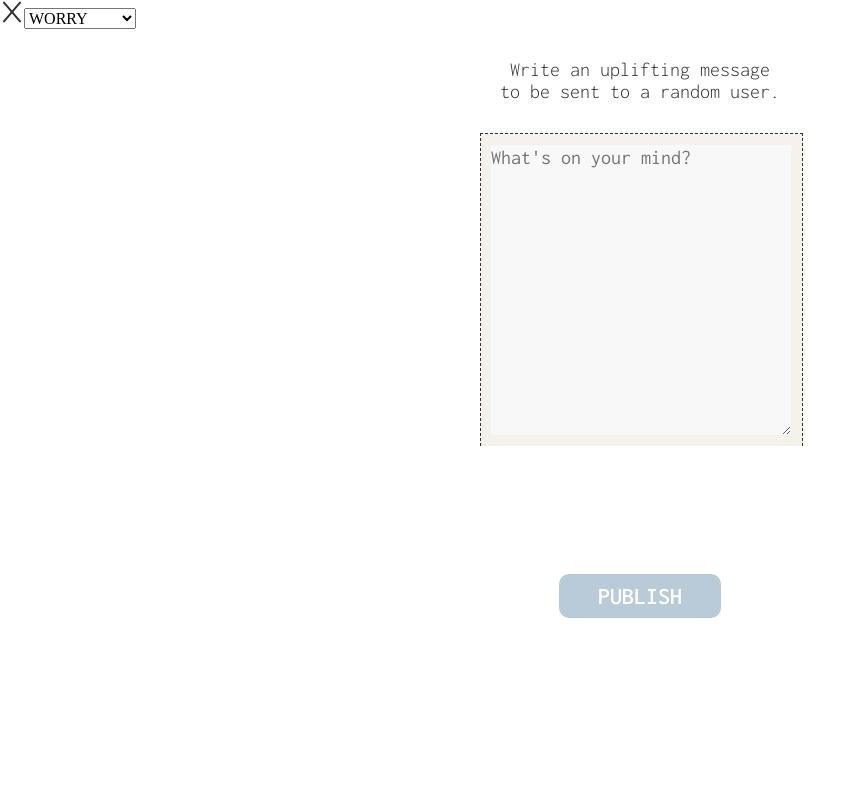
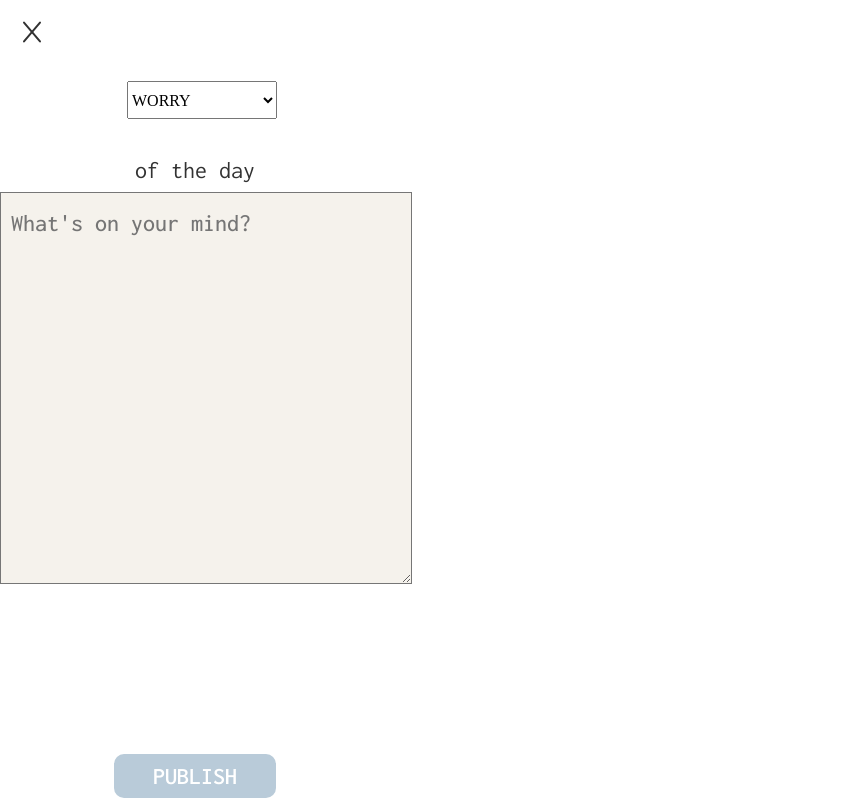
Before and after one commit to cs160-group-7/final, a React (Create React App) app: page /feed/post in a window 1280 px wide. Shown: the whole page, without its empty margins (0-866 px from the left). Built offline with nearby package versions, Linux system fonts and the light colour scheme.

Commit message:
done css

```diff
--- a/src/pages/Feed.js
+++ b/src/pages/Feed.js
@@ -10,7 +10,7 @@ const Feed = () => {
 
     const [showYours, setShowYours] = useState(true)
     const [posts, setPosts] = useState([]);
-    const MY_ID = "1"
+    const MY_ID = "Wonjae"
     const navigate = useNavigate();
 
     useEffect(() => {
--- a/src/pages/NewPost.js
+++ b/src/pages/NewPost.js
@@ -7,7 +7,7 @@ const NewPost = () => {
 
     const [topic, setTopic] = useState("GRATITUDE")
     const [content, setContent] = useState("")
-    const [author, setAuthor] = useState("1")
+    const [author, setAuthor] = useState("Wonjae")
     const onContentChanage = (event) => {
         const {target : {value}} = event;
         setContent(value);
@@ -30,15 +30,14 @@ const NewPost = () => {
                 <option>WORRY</option>
                 <option>GRATITUDE</option>
             </select>
-            <h4 className="post-inst">Write an uplifting message to be sent to a random user.</h4>
+            <h4 className="post-inst">of the day</h4>
             <div className="post-full-wrap">
-                <div className="post-container">
                     <textarea
                         value = {content}
                         onChange={onContentChanage}
                         placeholder="What's on your mind?"
+                        className="post-container"
                     ></textarea>
-                </div>
             </div>
             <button className="publish-button" onClick={(event) => {
                 event.preventDefault();
@@ -47,8 +46,9 @@ const NewPost = () => {
                     content : content,
                     topic : topic
                 }
+                setContent("");
                 makePost(post);
-                setContent("");
+                navigate("/feed")
             }}>PUBLISH</button>
         </>
     )
--- a/src/pages/PostDetail.js
+++ b/src/pages/PostDetail.js
@@ -40,31 +40,33 @@ const PostDetail = () => {
             <div id = "post-detail-wrapper">
             {showCommentUI ?
                 <>
-                    <textarea
+                    <textarea className = "comment-box"
                         value = {commentDetail}
                         onChange={onCommentDetailChange}
                         placeholder="What's on your mind?"
                     ></textarea>
                     <button className="publish-comment-button" onClick={() => {
                         const comment = {
-                            author : "1",
+                            author : "Wonjae",
                             content : commentDetail,
                             belongsTo : pid
                         }
+                        setShowCommentUI(false)
                         makeComment(comment)
-                        setShowCommentUI(false)
                     }}>Post</button>
                 </>
                 :
                 <>
-                    topic : {topic}
                     <div id = "post-detail-content-wrapper">
                         <span className="post-detail-content">{content}</span>
                     </div>
-                    likes: {likes}
+                    <div>
+
+                    </div>
                     {comments.map((comment) => (
                         <Comment comment = {comment.data()}/>
                     ))}
+                    <button className="show-comment-button" onClick={() => setShowCommentUI(true)}>reply</button>
                     <button className="back-button" onClick={()=>navigate("/feed")}>back</button>
                 </>
             }
--- a/src/server/Server.js
+++ b/src/server/Server.js
@@ -222,6 +222,7 @@ export const makeCommentHelper = async (bucket, comment) => {
         assertFieldExists(comment,"belongsTo")
         const docRef = await addDoc(collection(db, bucket), comment);
         console.log("Document written with ID: ", docRef.id);
+        window.location.reload()
         return true
       } catch (exception) {
         return false
--- a/src/styles/feed.css
+++ b/src/styles/feed.css
@@ -51,7 +51,6 @@ span.feed-header-name {
 
 #post-detail-content-wrapper {
     box-sizing: border-box;
-
     width: 363px;
     height: 370px;
     left: 15px;
@@ -59,6 +58,9 @@ span.feed-header-name {
     padding: 10px;
     background: #F5F2EC;
     border: 1px dashed #646261;
+    margin-top: 10px;
+    margin-bottom: 10px;
+
 }
 
 .post-wrapper {
@@ -143,63 +145,38 @@ span.feed-header-name {
 }
 
 .post-container{
+    position: absolute;
+    width: 390px;
+    height: 370px;
+    left: 0px;
+    top: 192px;
     background: #F5F2EC;
-    width: 321px;
-    height: 312px;
-    position: relative;
-    margin: 0 auto;
-    border: 1px dashed #323232;
-    border-bottom: 0;
-    border-spacing: 8px;
-}
 
-.post-inst {
-    width: 280px;
-    font-family: 'Inconsolata', monospace;
-    font-weight: lighter;
-    line-height: 22px;
-    font-size: 20px;
-    text-align: center;
-    margin: 30px auto;
-    color: #323232;
-}
-
-.post-container>textarea {
-    border : 0;
-    width: 300px;
-    height: 290px;
-    border: none;
-    outline: none;
-    position: absolute;
-    left: 50%;
-    top:50%;
-    transform: translate(-150px,-145px);
-    padding: 0;
-    background-color: #f8f8f8;
-    color: #323232;
-    font-family: 'Inconsolata', monospace;
-    line-height: 26px;
-    font-size: 20px;
-}
-
-.post-full-wrap {
-    background-color: #f8f8f8;
-    width:321px;
-    margin: 0 auto;
+    font-family: 'Inconsolata';
+    font-style: normal;
+    font-weight: 500;
+    font-size: 24px;
+    line-height: 40px;
+    padding : 10px
 }
 
 .publish-button {
-    color: #ffffff;
-    background-color: #B9CBD9;
+    position: absolute;
     width: 162px;
     height: 44px;
+    left: 114px;
+    top: 754px;
+
+    background: #B9CBD9;
     border-radius: 10px;
-    font-family: 'Inconsolata', monospace;
+    font-family: 'Inconsolata';
+    font-style: normal;
     font-weight: 600;
     font-size: 24px;
-    margin: 128px auto 0px;
-    display: block;
-    position: static;
+    line-height: 25px;
+    text-align: center;
+
+    color: #FFFFFF;
 }
 
 .reply-button {
@@ -230,14 +207,38 @@ span.feed-header-name {
     position: static;
 }
 
+.show-comment-button {
+    font-family: 'Inconsolata';
+    font-style: normal;
+    font-weight: 500;
+    font-size: 20px;
+    line-height: 19px;
+    width: 76px;
+    height: 44px;
+    left: 142px;
+    top: 467px;
+    background: #EAE7E2;
+    border-radius: 10px;
+    margin: 10px auto 0px;
+    display: block;
+    position: static;
+
+}
+
+
 .comment-body {
     box-sizing: border-box;
-
+    font-family: 'Inconsolata';
+    font-style: normal;
+    font-weight: 500;
+    font-size: 16px;
+    line-height: 19px;
     width: 363px;
     height: 108px;
-
+    padding : 15px;
     background: #CFE3E2;
     border: 1px dashed #646261;
+    margin-bottom: 10px;
 
 }
 
@@ -245,6 +246,12 @@ span.feed-header-name {
     width: 80px;
     height: 19px;
     background: #EAE7E2;
+    font-family: 'Inconsolata';
+    font-style: normal;
+    font-weight: 500;
+    font-size: 16px;
+    line-height: 19px;
+    text-align: center;
 }
 
 #comment-wrapper {
@@ -262,5 +269,72 @@ span.feed-header-name {
     width: 9px;
     height: 19px;
     top: 100px;
+}
 
+.comment-box {
+    box-sizing: border-box;
+    width: 363px;
+    height: 175px;
+    left: 13px;
+    top: 39px;
+    background: #EAE7E2;
+    border: 1px dashed #646261;
+    margin-top : 10px;
+    padding : 10px;
+    font-family: 'Inconsolata';
+    font-style: normal;
+    font-weight: 500;
+    font-size: 16px;
+    line-height: 19px;
 }
+
+.publish-comment-button {
+    position: absolute;
+    width: 76px;
+    height: 44px;
+    left: 157px;
+    top: 292px;
+    font-family: 'Inconsolata';
+    font-style: normal;
+    font-weight: 500;
+    font-size: 20px;
+    line-height: 21px;
+    background: #D7E2E8;
+    border-radius: 10px;
+    margin: 10px auto 0px;
+}
+
+#topic-select {
+    position: absolute;
+    width: 150px;
+    height: 38px;
+    left: 127px;
+    top: 81px;
+}
+
+
+.post-inst {
+
+    position: absolute;
+    width: 166px;
+    height: 25px;
+    left: 112px;
+    top: 126px;
+
+    font-family: 'Inconsolata';
+    font-style: normal;
+    font-weight: 400;
+    font-size: 24px;
+    line-height: 25px;
+    text-align: center;
+
+    color: #323232;
+}
+
+.exit-button {
+    position: absolute;
+    width: 24px;
+    height: 24px;
+    left: 20px;
+    top: 20px;
+}
```
